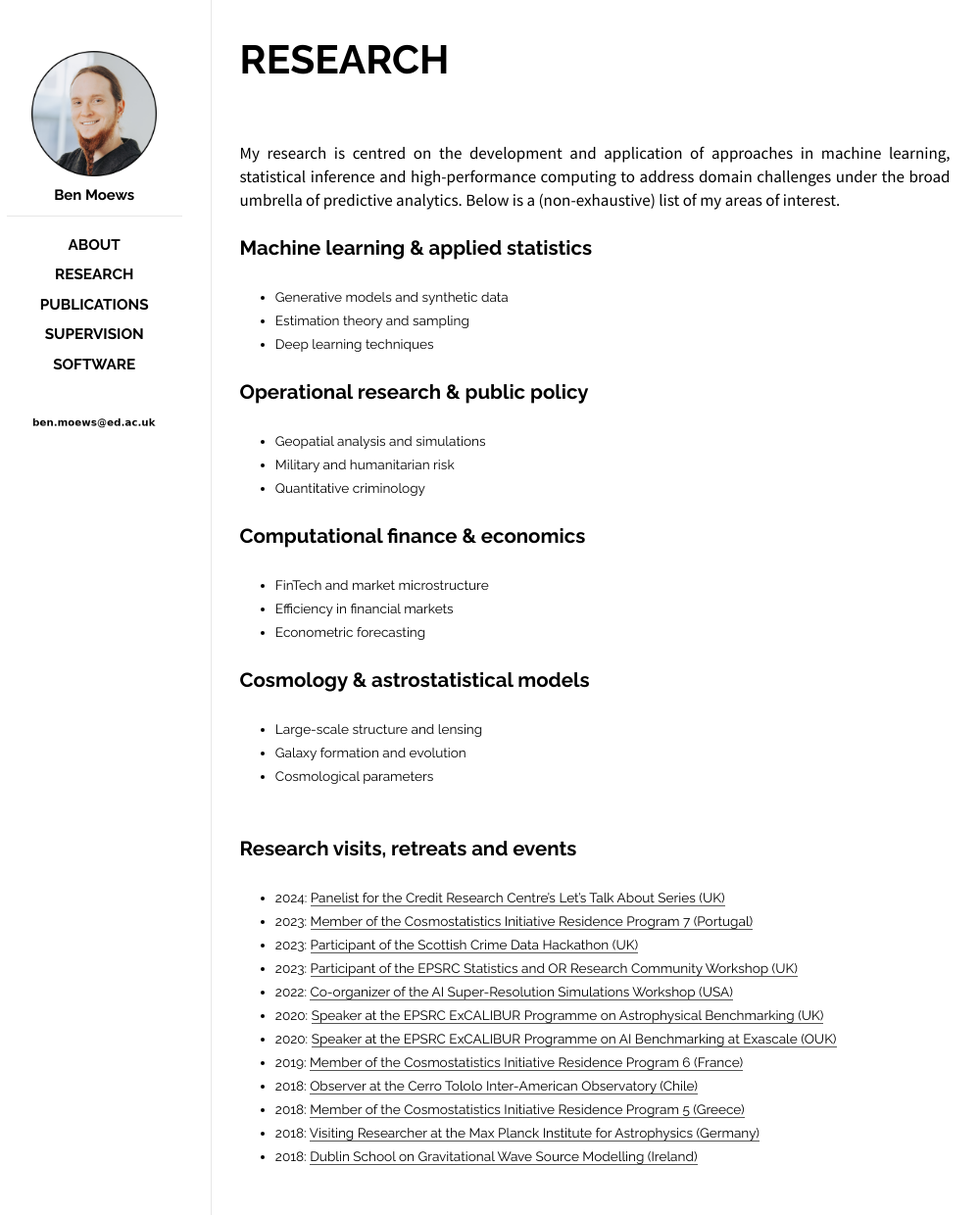
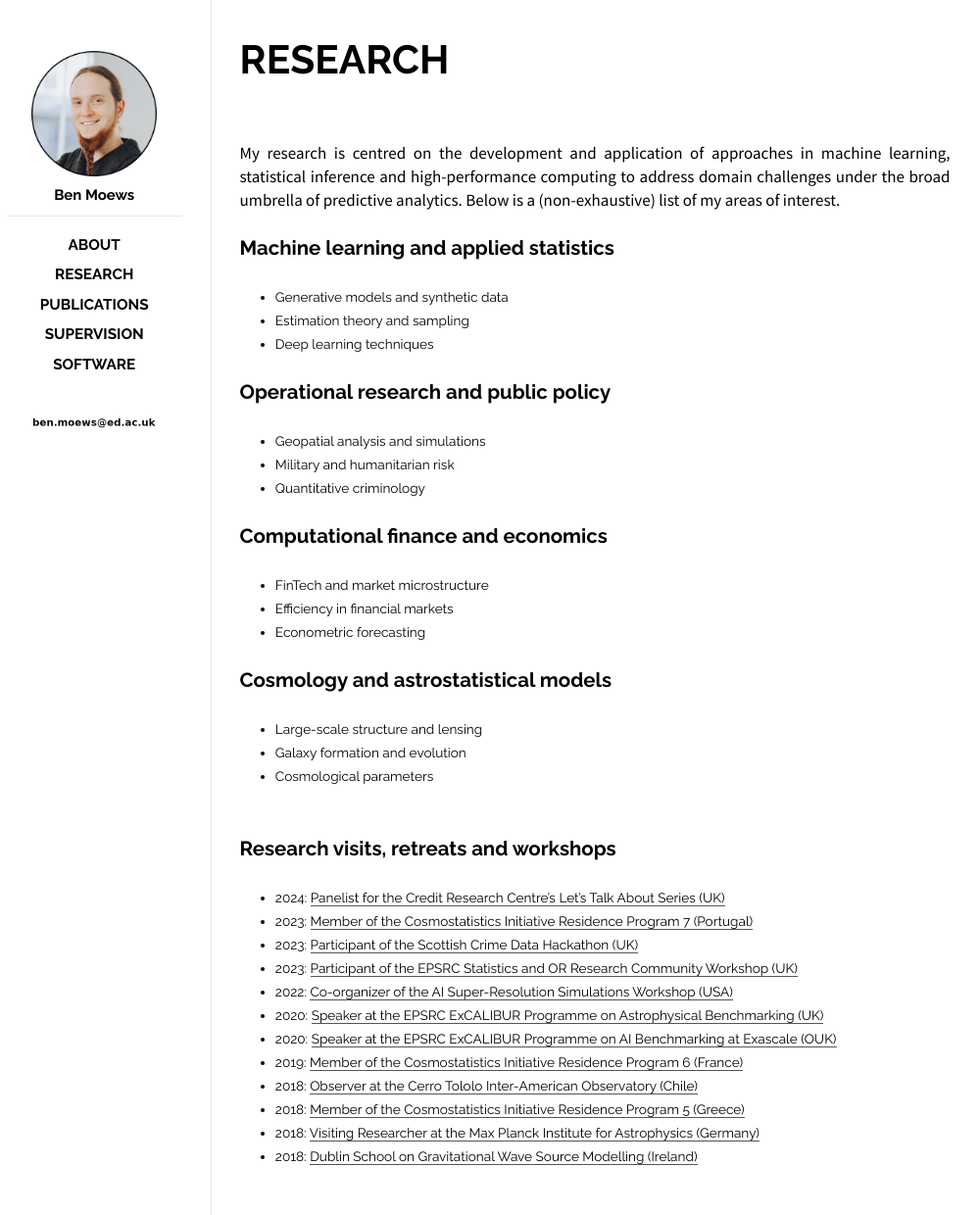
Before and after one commit to moews/moews.github.io, a Jekyll site: the page built from _posts/2017-03-26-research.md, in a window 1280 px wide. Shown: the whole page at 98% size, without its empty margins (143-1143 px from the left). Built offline with Jekyll 4.4.1, drawn with Linux system fonts in a browser that asks for light colours.

Commit message:
Update 2017-03-26-research.md

```diff
--- a/_posts/2017-03-26-research.md
+++ b/_posts/2017-03-26-research.md
@@ -13,7 +13,7 @@ My research is centred on the development and application of approaches in machi
 
 <!--Current projects include, among others, market microstructure and information efficiency in emerging markets, geospatial analysis and simulation-based approaches to crime prevention, and impacts from healthcare crises and technology infrastructure disruptions.-->
 
-## Machine learning & applied statistics
+## Machine learning and applied statistics
 
 <!--
 * Non-parametric Bayesian methods
@@ -25,19 +25,19 @@ My research is centred on the development and application of approaches in machi
 * Estimation theory and sampling
 * Deep learning techniques
 
-## Operational research & public policy
+## Operational research and public policy
 
 * Geopatial analysis and simulations
 * Military and humanitarian risk
 * Quantitative criminology
 
-## Computational finance & economics
+## Computational finance and economics
 
 * FinTech and market microstructure
 * Efficiency in financial markets
 * Econometric forecasting
 
-## Cosmology & astrostatistical models
+## Cosmology and astrostatistical models
 
 * Large-scale structure and lensing
 * Galaxy formation and evolution
@@ -45,7 +45,7 @@ My research is centred on the development and application of approaches in machi
 
 <div style="height:25px;font-size:1px;">&nbsp;</div>
 
-## Research visits, retreats and events
+## Research visits, retreats and workshops
 
 <!--
 2020-2021: Limited travel due to thesis write-up and a pandemic (everywhere)
```
